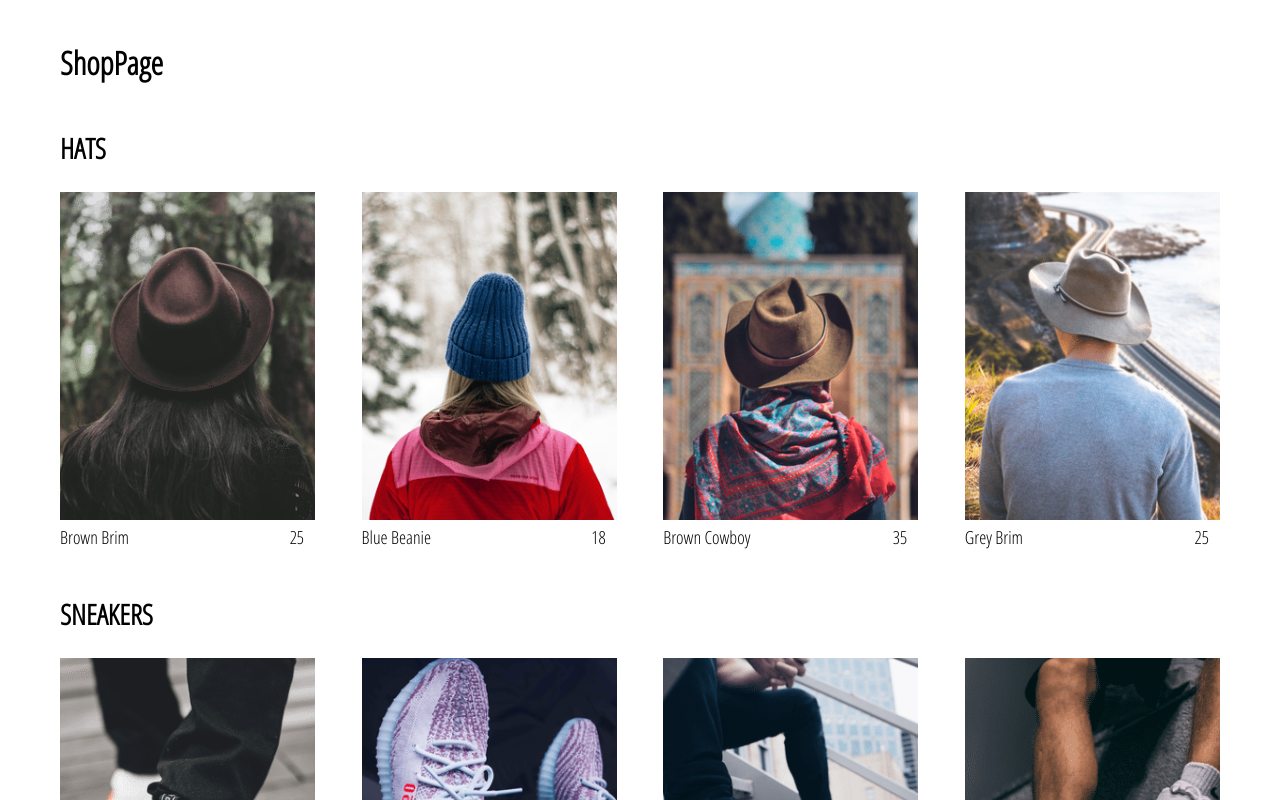
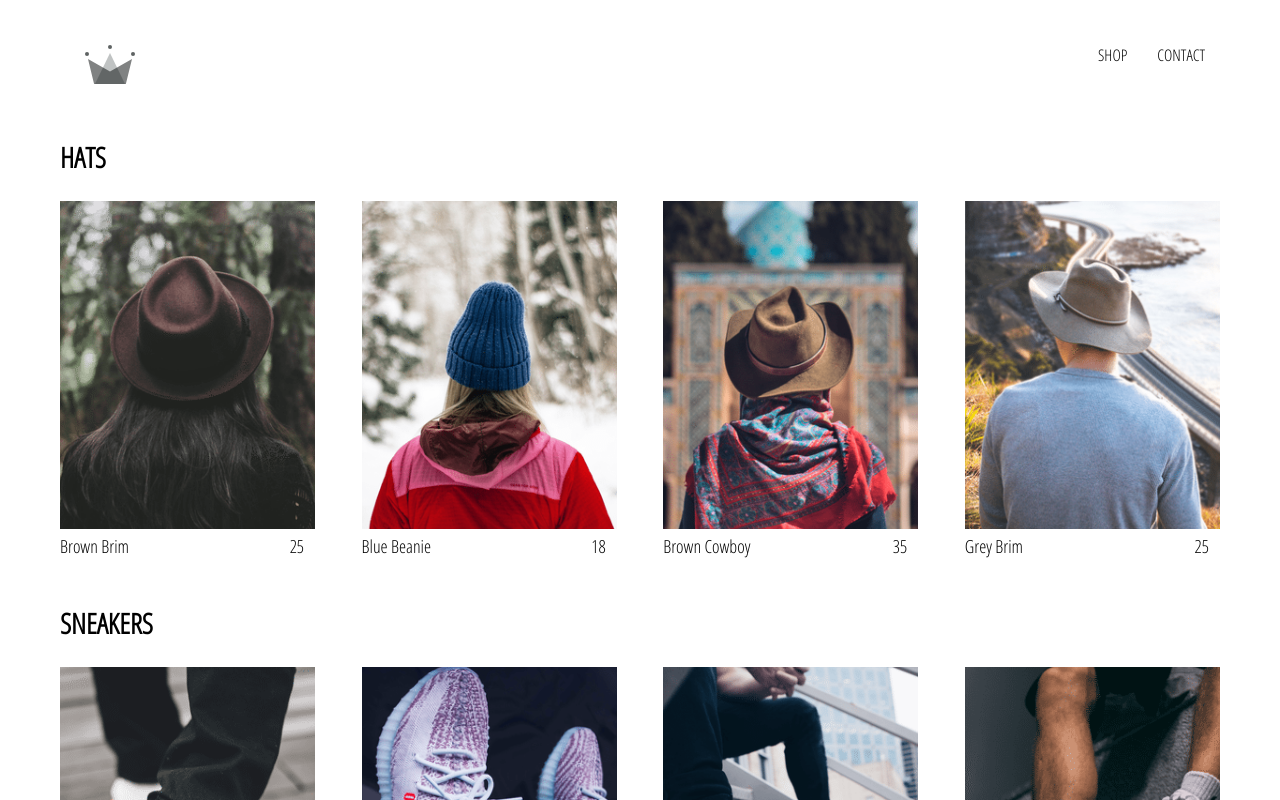
Before and after one commit to diegoacostauy/ecommerce-react, a React (Create React App) app: page /shop in a window 1280 px wide. Shown: the top 800 px of the page. Built offline with nearby package versions, Linux system fonts and the light colour scheme.

Commit message:
add Header Component and nav links to homepage and shop

```diff
--- a/src/App.css
+++ b/src/App.css
@@ -2,3 +2,8 @@
   font-family: 'Open Sans Condensed', sans-serif;
   padding: 20px 60px;
 }
+
+a {
+  text-decoration: none;
+  color: #000;
+}
--- a/src/App.js
+++ b/src/App.js
@@ -2,14 +2,18 @@
 import './App.css';
 import Homepage from './pages/Homepage/Homepage.component';
 import Shoppage from './pages/Shoppage/Shoppage.component';
+import Header from './components/Header/Header.component';
 import { Route, Switch } from 'react-router-dom';
 
 function App() {
   return (
-    <Switch>
-      <Route exact path="/" component={Homepage}/>
-      <Route path="/shop" component={Shoppage}/>
-    </Switch>
+    <>
+      <Header />
+      <Switch>
+        <Route exact path="/" component={Homepage}/>
+        <Route path="/shop" component={Shoppage}/>
+      </Switch>
+    </>
   );
 }
 
--- /dev/null
+++ b/src/components/Header/Header.component.jsx
@@ -0,0 +1,20 @@
+import React from 'react';
+import './Header.styles.scss';
+import { Link } from 'react-router-dom';
+import { ReactComponent as Logo } from '../../assets/logo.svg';
+
+const Header = () => {
+  return (
+    <header className="header">
+      <Link to="/" className="logo-container">
+        <Logo className="logo" />
+      </Link>
+      <nav className="options">
+        <Link to="/shop" className="option">Shop</Link>
+        <Link to="/shop" className="option">Contact</Link>
+      </nav>
+    </header>
+  );
+};
+
+export default Header;
--- /dev/null
+++ b/src/components/Header/Header.styles.scss
@@ -0,0 +1,26 @@
+.header {
+  height: 70px;
+  width: 100%;
+  display: flex;
+  justify-content: space-between;
+  margin-bottom: 25px;
+
+  .logo-container {
+    height: 100%;
+    width: 70px;
+    padding: 25px;
+  }
+
+  .options {
+    width: 50%;
+    height: 100%;
+    display: flex;
+    align-items: center;
+    justify-content: flex-end;
+
+    .option {
+      padding: 10px 15px;
+      text-transform: uppercase;
+    }
+  }
+}
--- a/src/pages/Shoppage/Shoppage.component.jsx
+++ b/src/pages/Shoppage/Shoppage.component.jsx
@@ -13,7 +13,6 @@
 
     return (
       <div className="shop-page">
-        <h1>ShopPage</h1>
         {
           collections.map(({id, ...props}) => (
             <CollectionPreview key={id} {...props} />
```
Also changed, not shown: src/assets/logo.svg (added).
